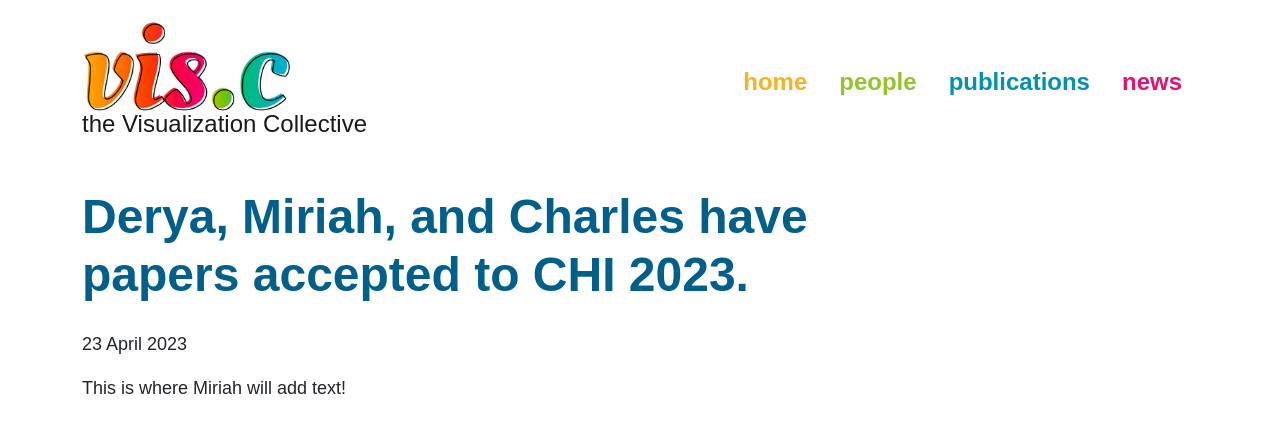
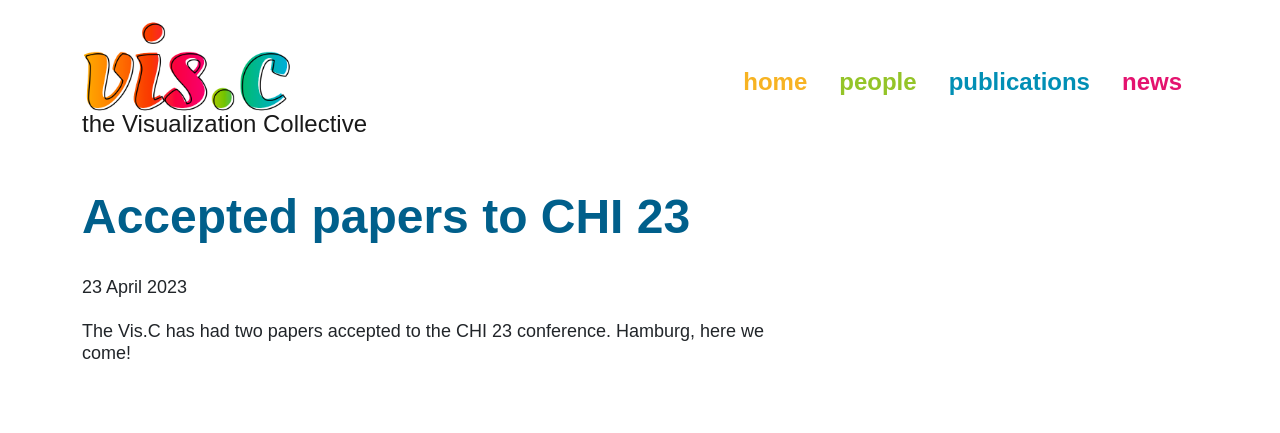
Before and after one commit to visidlab/visidlab.github.io, a Jekyll site: the page built from _news/2023-01-01-CHI_papers.md, in a window 1280 px wide. Shown: the top 433 px of the page. Built offline with Jekyll 4.4.1, drawn with Linux system fonts in a browser that asks for light colours; some web fonts are replaced.

Commit message:
Update 2023-01-01-CHI_papers.md

```diff
--- a/_news/2023-01-01-CHI_papers.md
+++ b/_news/2023-01-01-CHI_papers.md
@@ -1,9 +1,9 @@
 ---
 layout: post
-title: Derya, Miriah, and Charles have papers accepted to CHI 2023.
+title: Accepted papers to CHI 23
 date: 2023-04-23 15:00:00
 lead-image:
 lead-image-alt-text:
 ---
 
-This is where Miriah will add text!
+The Vis.C has had two papers accepted to the CHI 23 conference. Hamburg, here we come!
```
